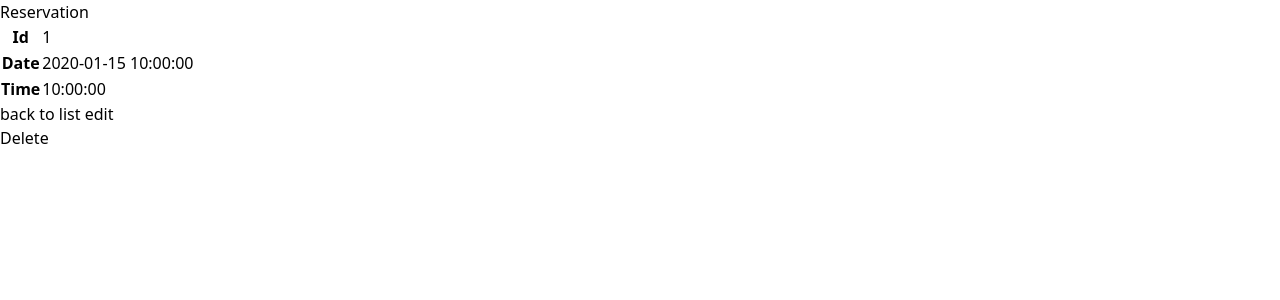
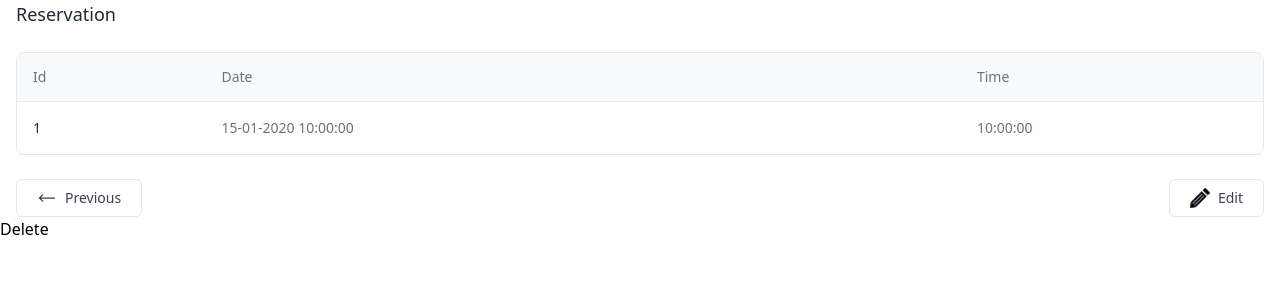
Before and after one commit to Boris-Picard/RoomEase, a Symfony app: template templates/reservation/show.html.twig in a window 1280 px wide. Shown: the top 300 px of the page. Run offline with Twig, Linux system fonts and the light colour scheme; the template is opened without the code that fills it: most values are stand-ins (such as "Sample title", 1, 10 or a date in 2020); style sheets or scripts are compiled from the project's sources; some libraries are stand-ins or nearby versions.

Commit message:
feat(showReservation): reservation show template done

```diff
--- a/templates/reservation/show.html.twig
+++ b/templates/reservation/show.html.twig
@@ -1,30 +1,80 @@
 {% extends 'base.html.twig' %}
 
-{% block title %}Reservation{% endblock %}
+{% block title %}
+	Reservation
+{% endblock %}
 
 {% block body %}
-    <h1>Reservation</h1>
+	<section class="container px-4 mx-auto">
+		<h2 class="text-lg font-medium text-gray-800 dark:text-white">Reservation</h2>
 
-    <table class="table">
-        <tbody>
+		<div class="flex flex-col mt-6">
+			<div class="-mx-4 -my-2 overflow-x-auto sm:-mx-6 lg:-mx-8">
+				<div class="inline-block min-w-full py-2 align-middle md:px-6 lg:px-8">
+					<div class="overflow-hidden border border-gray-200 dark:border-gray-700 md:rounded-lg">
+
+						<table class="min-w-full divide-y divide-gray-200 dark:divide-gray-700">
+							<thead class="bg-gray-50 dark:bg-gray-800">
 								<tr>
-                <th>Id</th>
-                <td>{{ reservation.id }}</td>
+									<th scope="col" class="py-3.5 px-4 text-sm font-normal text-left rtl:text-right text-gray-500 dark:text-gray-400">
+										<button class="flex items-center gap-x-3 focus:outline-none">
+											<span>Id</span>
+										</button>
+									</th>
+
+									<th scope="col" class="px-12 py-3.5 text-sm font-normal text-left rtl:text-right text-gray-500 dark:text-gray-400">
+										Date
+									</th>
+
+									<th scope="col" class="px-4 py-3.5 text-sm font-normal text-left rtl:text-right text-gray-500 dark:text-gray-400">
+										Time
+									</th>
 								</tr>
+							</thead>
+							<tbody class="bg-white divide-y divide-gray-200 dark:divide-gray-700 dark:bg-gray-900">
 								<tr>
-                <th>Date</th>
-                <td>{{ reservation.date ? reservation.date|date('Y-m-d H:i:s') : '' }}</td>
-            </tr>
-            <tr>
-                <th>Time</th>
-                <td>{{ reservation.time ? reservation.time|date('H:i:s') : '' }}</td>
+									<td class="px-4 py-4 text-sm font-medium whitespace-nowrap">
+										<div>
+											<h2 class="font-medium text-gray-800 dark:text-white ">{{ reservation.id }}</h2>
+										</div>
+									</td>
+									<td class="px-12 py-4 text-sm font-medium whitespace-nowrap">
+										<div class="text-gray-500 dark:text-gray-400">
+											{{ reservation.date ? reservation.date|date('d-m-Y H:i:s') : '' }}
+										</div>
+									</td>
+									<td class="px-4 py-4 text-sm whitespace-nowrap">
+										<div>
+											<p class="text-gray-500 dark:text-gray-400">{{ reservation.time ? reservation.time|date('H:i:s') : '' }}</p>
+										</div>
+									</td>
 								</tr>
 							</tbody>
 						</table>
+					</div>
+				</div>
+			</div>
+		</div>
+		<div class="flex items-center justify-between mt-6">
+			<a href="{{ path('app_reservation_index') }}" class="flex items-center px-5 py-2 text-sm text-gray-700 capitalize transition-colors duration-200 bg-white border rounded-md gap-x-2 hover:bg-gray-100 dark:bg-gray-900 dark:text-gray-200 dark:border-gray-700 dark:hover:bg-gray-800">
+				<svg xmlns="http://www.w3.org/2000/svg" fill="none" viewbox="0 0 24 24" stroke-width="1.5" stroke="currentColor" class="w-5 h-5 rtl:-scale-x-100">
+					<path stroke-linecap="round" stroke-linejoin="round" d="M6.75 15.75L3 12m0 0l3.75-3.75M3 12h18"/>
+				</svg>
 
-    <a href="{{ path('app_reservation_index') }}">back to list</a>
+				<span>
+					previous
+				</span>
+			</a>
+			<a href="{{ path('app_reservation_edit', {'id': reservation.id}) }}" class="flex items-center px-5 py-2 text-sm text-gray-700 capitalize transition-colors duration-200 bg-white border rounded-md gap-x-2 hover:bg-gray-100 dark:bg-gray-900 dark:text-gray-200 dark:border-gray-700 dark:hover:bg-gray-800">
+				<svg xmlns="http://www.w3.org/2000/svg" width="16" height="16" viewbox="0 0 24 24" stroke="currentColor" class="w-5 h-5 rtl:-scale-x-100">
+					<path d="M14.078 4.232l-12.64 12.639-1.438 7.129 7.127-1.438 12.641-12.64-5.69-5.69zm-10.369 14.893l-.85-.85 11.141-11.125.849.849-11.14 11.126zm2.008 2.008l-.85-.85 11.141-11.125.85.85-11.141 11.125zm18.283-15.444l-2.816 2.818-5.691-5.691 2.816-2.816 5.691 5.689z"/>
+				</svg>
 
-    <a href="{{ path('app_reservation_edit', {'id': reservation.id}) }}">edit</a>
-
+				<span>
+					Edit
+				</span>
+			</a>
+		</div>
+	</section>
 	{{ include('reservation/_delete_form.html.twig') }}
 {% endblock %}
```
Lines whose indentation alone changed are shown as unchanged.
